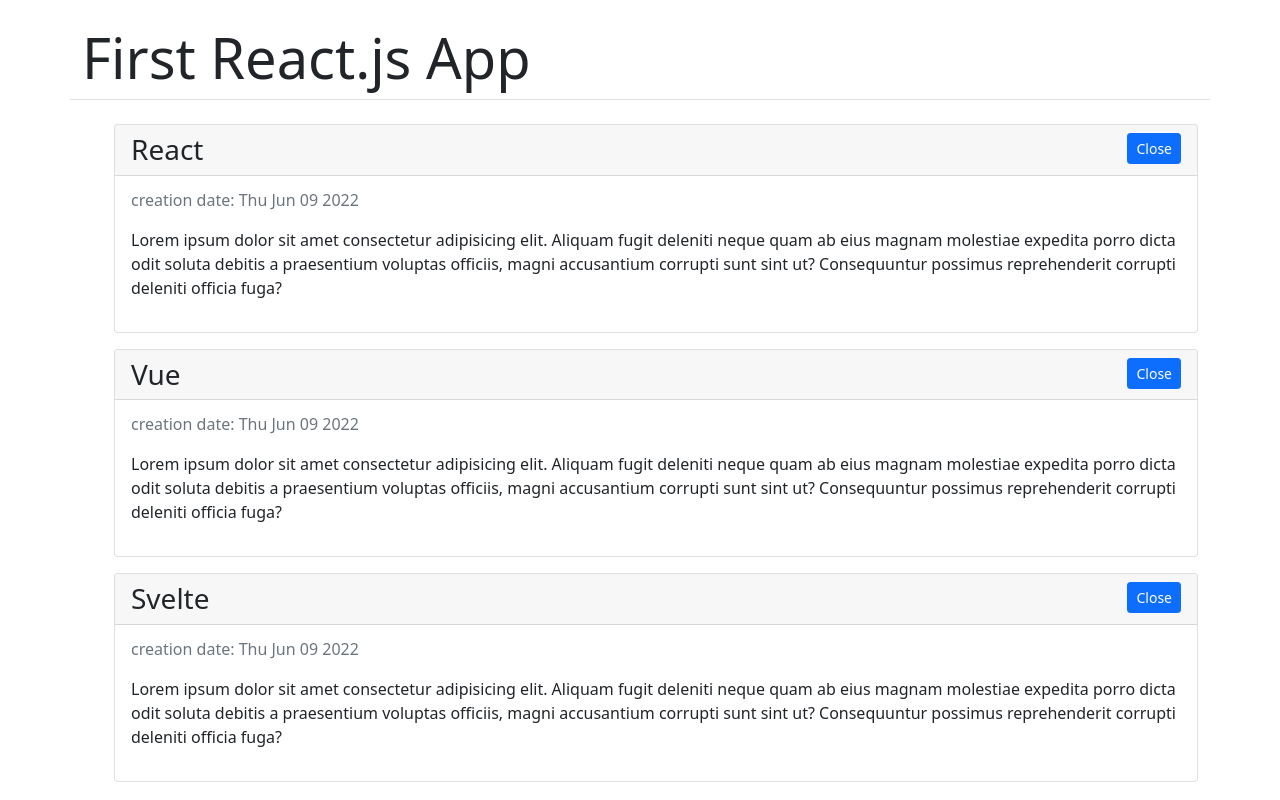
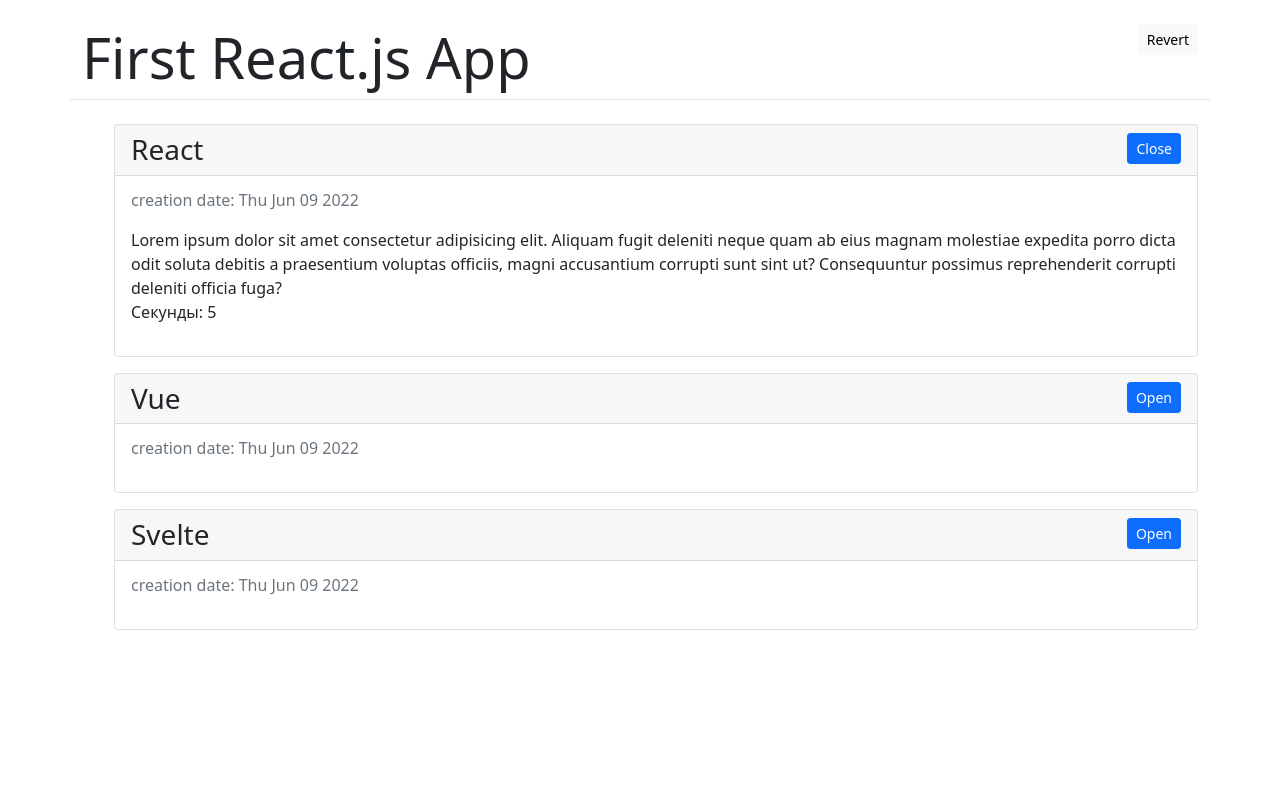
Before and after one commit to Kba05/SimpleBlog, a React (Create React App) app: page / in a window 1280 px wide. Built offline with nearby package versions, Linux system fonts and the light colour scheme.

Commit message:
added timer, revert function and methods of lifecycle

```diff
--- a/src/Components/App.jsx
+++ b/src/Components/App.jsx
@@ -1,14 +1,45 @@
+import React from "react";
 import ArticleList from "./ArticleList";
+const data = [
+  { id:"12", title: "React", text: "Lorem ipsum dolor sit amet consectetur adipisicing elit. Aliquam fugit deleniti neque quam ab eius magnam molestiae expedita porro dicta odit soluta debitis a praesentium voluptas officiis, magni accusantium corrupti sunt sint ut? Consequuntur possimus reprehenderit corrupti deleniti officia fuga?" },
+  { id:"34", title: "Vue", text: "Ipsum dolor sit amet consectetur adipisicing elit. Aliquam fugit deleniti neque quam ab eius magnam molestiae expedita porro dicta odit soluta debitis a praesentium voluptas officiis, magni accusantium corrupti sunt sint ut? Consequuntur possimus reprehenderit corrupti deleniti officia fuga?" },
+  { id:"56", title: "Svelte", text: "Dolor sit amet consectetur adipisicing elit. Aliquam fugit deleniti neque quam ab eius magnam molestiae expedita porro dicta odit soluta debitis a praesentium voluptas officiis, magni accusantium corrupti sunt sint ut? Consequuntur possimus reprehenderit corrupti deleniti officia fuga?" }
+];
 
-function App() {
+class App extends React.Component {
+  constructor(props){
+    super(props);
+    this.state = {
+      reverted: false
+    }
+
+    this.articles = [...data];
+    this.revert = this.revert.bind(this);
+  }
+
+
+  revert = () => {
+    this.articles.reverse();
+    this.setState({
+      reverted: !this.state.reverted
+    })
+  }
+
+
+  render(){
     return (
       <div className="container">
         <header className="row my-4 border-bottom">
-        <h1 className="display-4">First React.js App</h1>
+          <h1 className="display-4">
+            First React.js App
+            <button className="btn btn-light btn-sm float-end" onClick={this.revert}>Revert</button>
+          </h1>
         </header>
-      <ArticleList/>
+        <ArticleList articles={this.articles }/>
       </div>
     );
   }
 
+}
+
 export default App;
--- a/src/Components/Article.jsx
+++ b/src/Components/Article.jsx
@@ -1,16 +1,41 @@
 import React from 'react';
+import Tic from "./Timer"
+
 
 class Article extends React.Component {
     constructor(props) {
+      console.log("----------------------","constructor")
       super(props);
       this.state = {
-        isOpen: true,
+        isOpen: props.defaultOpen,
         date: new Date().toDateString()
       };
-
       // обязательно должны забиндить контекст иначе не получиться вызвать метод setState()
       this.handleClick = this.handleClick.bind(this);
+    }
 
+    UNSAFE_componentWillMount(){
+      console.log("----------------------","will mount")
+    }
+
+    UNSAFE_componentWillReceiveProps(nextProps){
+      console.log("----------------------","WillReceiveProps")
+      if(nextProps.defaultOpen !== this.props.defaultOpen) this.setState({
+        isOpen : nextProps.defaultOpen
+      })
+    }
+
+    UNSAFE_componentWillUpdate(){
+      console.log("----------------------","WillUpdate")
+    }
+
+    componentWillUnmount(){
+      console.log("----------------------","will Unmount")
+    }
+
+    shouldComponentUpdate(nextProps,nextState){
+      console.log("----------------------","shouldComponentUpdate")
+      return this.state.isOpen !== nextState.isOpen
     }
 
     handleClick() {
@@ -18,6 +43,7 @@
     }
 
     render() {
+      console.log("----------------------","render")
       const { article } = this.props;
       return (
         <div className='card mb-3'>
@@ -26,8 +52,10 @@
             <button className='btn btn-primary btn-sm float-end' onClick={this.handleClick}> {this.state.isOpen ? "Close": "Open"} </button>
           </h3>
           <div className="card-body">
-            <p className='card-subtitle text-muted mb-3'> creation date: {this.state.date}</p>
-            {this.state.isOpen && <section className='card-text mb-3'>{article.text}</section>}
+            <p className='card-subtitle text-muted mb-3'>
+              creation date: {this.state.date}
+            </p>
+            {this.state.isOpen && <section className='card-text mb-3'>{article.text} <Tic/> </section>}
           </div>
         </div>
       );
--- a/src/Components/ArticleList.jsx
+++ b/src/Components/ArticleList.jsx
@@ -2,15 +2,15 @@
 import Article from "./Article";
 
 
-function ArticleList() {
-    const data = [
-        { id:"12", title: "React", text: "Lorem ipsum dolor sit amet consectetur adipisicing elit. Aliquam fugit deleniti neque quam ab eius magnam molestiae expedita porro dicta odit soluta debitis a praesentium voluptas officiis, magni accusantium corrupti sunt sint ut? Consequuntur possimus reprehenderit corrupti deleniti officia fuga?" },
-        { id:"34", title: "Vue", text: "Lorem ipsum dolor sit amet consectetur adipisicing elit. Aliquam fugit deleniti neque quam ab eius magnam molestiae expedita porro dicta odit soluta debitis a praesentium voluptas officiis, magni accusantium corrupti sunt sint ut? Consequuntur possimus reprehenderit corrupti deleniti officia fuga?" },
-        { id:"56", title: "Svelte", text: "Lorem ipsum dolor sit amet consectetur adipisicing elit. Aliquam fugit deleniti neque quam ab eius magnam molestiae expedita porro dicta odit soluta debitis a praesentium voluptas officiis, magni accusantium corrupti sunt sint ut? Consequuntur possimus reprehenderit corrupti deleniti officia fuga?" }
-    ];
-    const articles = data.map(function(article){
-        return <li className='d-block' key={article.id}><Article article={article}/></li>
-    })
+function ArticleList(props) {
+
+    const articles = props.articles.map(function(article,index){
+        return (
+            <li className='d-block' key={article.id}>
+                <Article article={article} defaultOpen={ index === 0}/>
+             </li>
+        )
+    });
 
     return(
         <ul>
--- /dev/null
+++ b/src/Components/Timer.jsx
@@ -0,0 +1,31 @@
+import React from "react";
+
+export default class Timer extends  React.Component {
+    constructor(props) {
+      super(props);
+      this.state = { seconds: 0 };
+    }
+
+    tick() {
+      this.setState(state => ({
+        seconds: state.seconds + 1
+      }));
+    }
+
+    componentDidMount() {
+      this.interval = setInterval(() => this.tick(), 1000);
+    }
+
+    componentWillUnmount() {
+      console.log("----------------------","will Unmount")
+      clearInterval(this.interval);
+    }
+
+    render() {
+      return (
+        <div>
+          Секунды: {this.state.seconds}
+        </div>
+      );
+    }
+  }
```
Lines whose indentation alone changed are shown as unchanged.
